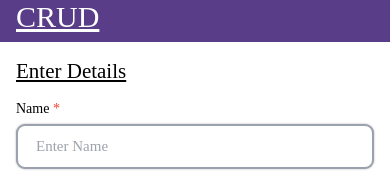
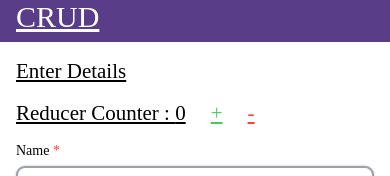
Before and after one commit to GopiPrajapati/ReduxDemo, a React Native app: screen / in a window 390 px wide. Shown: the top 176 px of the page. Built offline with nearby package versions, Linux system fonts and the light colour scheme; no server answers.

Commit message:
13 Dec 2024 - Added useReducer Hook functionality of simple counter

```diff
--- /dev/null
+++ b/src/components/ReducerComponent.tsx
@@ -0,0 +1,58 @@
+import {StyleSheet, Text, TouchableOpacity, View} from 'react-native';
+import React, {act, useReducer} from 'react';
+import colors from '../utility/colors';
+import MText from './Text/MText';
+import {
+  heightPercentageToDP as hp,
+  widthPercentageToDP as wp,
+} from 'react-native-responsive-screen';
+
+const ReducerComponent = () => {
+  const reducer = (state, action) => {
+    console.log('state,action', state, action);
+    if (action.type == 'INCREMENT') {
+      return state + 1;
+    } else if (action.type == 'DECREMENT') {
+      return state - 1;
+    } else {
+      return state;
+    }
+  };
+  const [counter, dispatch] = useReducer(reducer, 0);
+
+  return (
+    <View
+      style={{
+        flexDirection: 'row',
+        alignItems: 'center',
+      }}>
+      <MText style={styles.subTitle} kind="h2">
+        Reducer Counter : {counter}
+      </MText>
+
+      <TouchableOpacity
+        style={{marginHorizontal: hp(2), paddingHorizontal: hp(1)}}
+        onPress={() => dispatch({type: 'INCREMENT'})}>
+        <MText style={[styles.subTitle, {color: colors.green3}]} kind="h2">
+          +
+        </MText>
+      </TouchableOpacity>
+      <TouchableOpacity onPress={() => dispatch({type: 'DECREMENT'})}>
+        <MText style={[styles.subTitle, {color: colors.red}]} kind="h2">
+          -
+        </MText>
+      </TouchableOpacity>
+    </View>
+  );
+};
+
+export default ReducerComponent;
+
+const styles = StyleSheet.create({
+  subTitle: {
+    marginTop: hp(2),
+    fontSize: hp(2.5),
+    textDecorationLine: 'underline',
+    color: colors.black,
+  },
+});
--- a/src/screens/CRUDDemo.tsx
+++ b/src/screens/CRUDDemo.tsx
@@ -23,6 +23,7 @@ import {
   showUser,
 } from '../feature/userDetailsMock/userDetailsSlice';
 import {screens} from '../utility/screens';
+import ReducerComponent from '../components/ReducerComponent';
 
 const CRUDDemo: FC = ({navigation}) => {
   const dispatch = useDispatch();
@@ -93,6 +94,7 @@ const CRUDDemo: FC = ({navigation}) => {
               <MText style={styles.subTitle} kind="h2">
                 Enter Details
               </MText>
+              <ReducerComponent />
 
               <Input
                 hint={'Name'}
```
